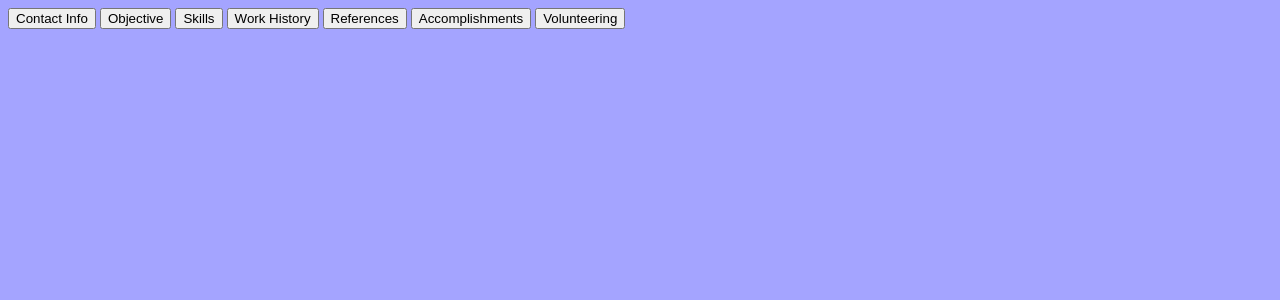
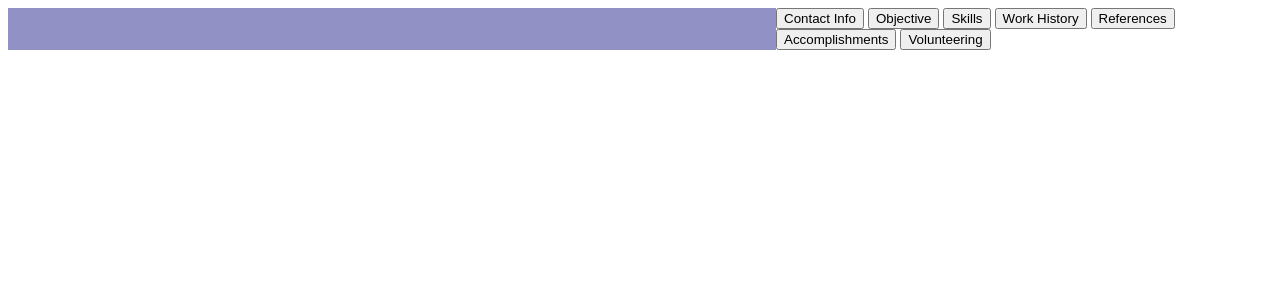
Before and after one commit to trevordanahy/Resumio, a Django app: page /assembler/ in a window 1280 px wide. Shown: the top 300 px of the page. Run offline with Django 3.2, Linux system fonts and the light colour scheme.

Commit message:
Fixed Static files, added asssembler CSS, CSS incomplete

```diff
--- a/Resumio/settings.py
+++ b/Resumio/settings.py
@@ -126,6 +126,8 @@ USE_TZ = True
 
 STATIC_URL = '/static/'
 
-STATICFILES_DIRS = (
+STATICFILES_DIRS = [
     os.path.join(BASE_DIR, "static"),
-)
+]
+
+STATIC_ROOT = os.path.join(os.path.dirname(BASE_DIR), 'static_cdn')
--- a/Resumio/urls.py
+++ b/Resumio/urls.py
@@ -23,8 +23,10 @@ from assembler import views
 
 urlpatterns = [
     path('admin/', admin.site.urls),
+    path('', views.homepage),
     path('assembler/', views.assembler),
     path('assembler/getsections/', views.getSections),
+
 ]
 
 urlpatterns += staticfiles_urlpatterns()
--- /dev/null
+++ b/assembler/static/assembler/css/style.css
@@ -0,0 +1,18 @@
+body {
+    display: flex;
+    flex-direction: row;
+    height: 100%;
+    width: 100%;
+    align-content: stretch;
+}
+
+main {
+    width: 60%;
+    flex-grow: 3;
+    background: #9191c5;
+}
+
+aside {
+    width: 40%;
+    flex-grow: 1;
+}
--- a/assembler/templates/assembler/main.html
+++ b/assembler/templates/assembler/main.html
@@ -5,8 +5,8 @@
 <head>
     <meta charset="UTF-8">
     <meta name="viewport" content="width=device-width, initial-scale=1.0">
-    <link rel="stylesheet" type="text/css" href="{% static 'css/style.css' %}">
-    <script src="{% static 'js/assembler.js' %}"></script>
+    <link rel="stylesheet" type="text/css" href="{% static 'assembler/css/style.css' %}">
+    <script src="{% static 'assembler/js/assembler.js' %}"></script>
     <title>Resumio-Assembler</title>
 </head>
 <header>
--- /dev/null
+++ b/assembler/templates/home/home.html
@@ -0,0 +1 @@
+<a href="/assembler" id="assemblerLink">Assembler</a>
--- a/assembler/views.py
+++ b/assembler/views.py
@@ -8,3 +8,6 @@ def assembler(request):
 
 def getSections(request):
     return JsonResponse(resumeSections)
+
+def homepage(request):
+    return render(request, 'home/home.html')
--- a/static/css/style.css
+++ /dev/null
@@ -1,3 +0,0 @@
-body {
-    background: rgba(0, 0, 255, 0.356);
-}
```
Also changed, not shown: assembler/static/assembler/js/assembler.js (renamed from static/js/assembler.js).
